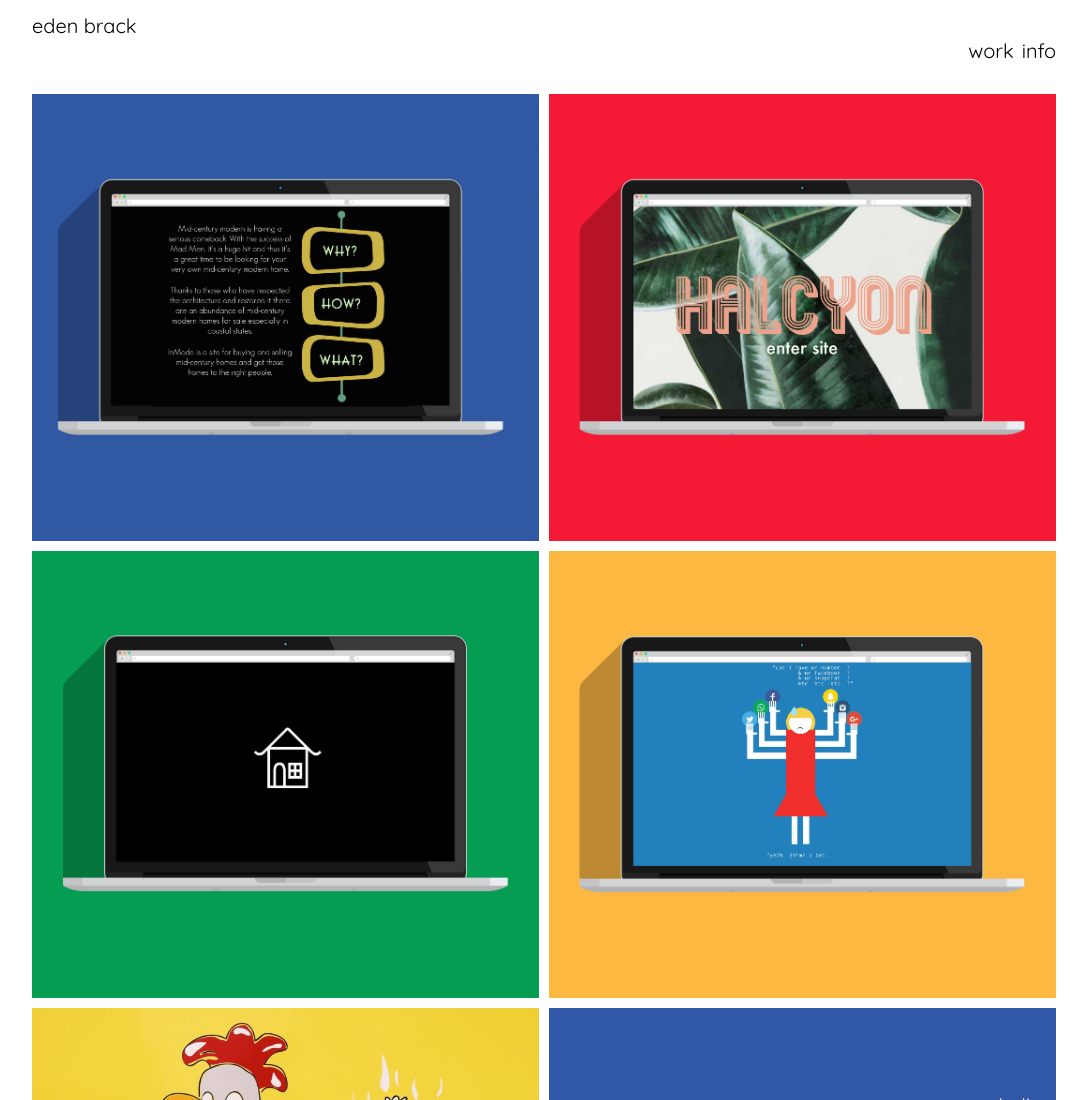
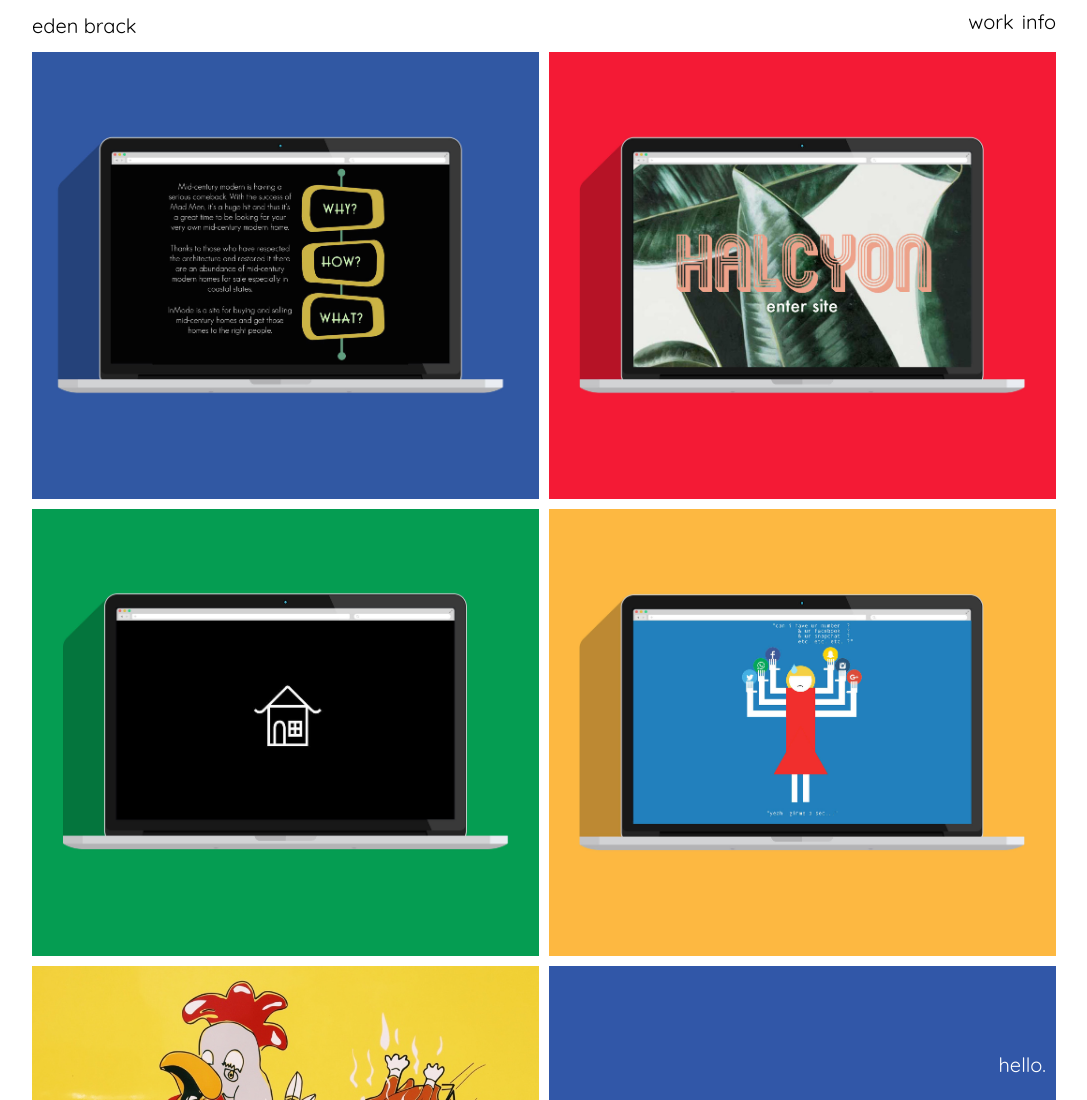
Before and after one commit to edenbrack/eden-brack-portfolio, a plain HTML site: page index.html in a window 1280 px wide. Shown: the top 1100 px of the page, without its empty margins (96-1183 px from the left). Drawn offline with Linux system fonts and the light colour scheme.

Commit message:
inline nav

```diff
--- a/css/style.css
+++ b/css/style.css
@@ -29,7 +29,10 @@ _________________________________________________*/
 .lefttext{text-align: right}
 
 .header{background-color: #FFF;}
-#nav{color: black;}
+#nav{
+	color: black;
+	display: inline;
+}
 .inmode{background-color: #3158A3;}
 /*#inmodetext{padding-top: 6%}*/
 .sociall{background-color: #FCB841;}
```
